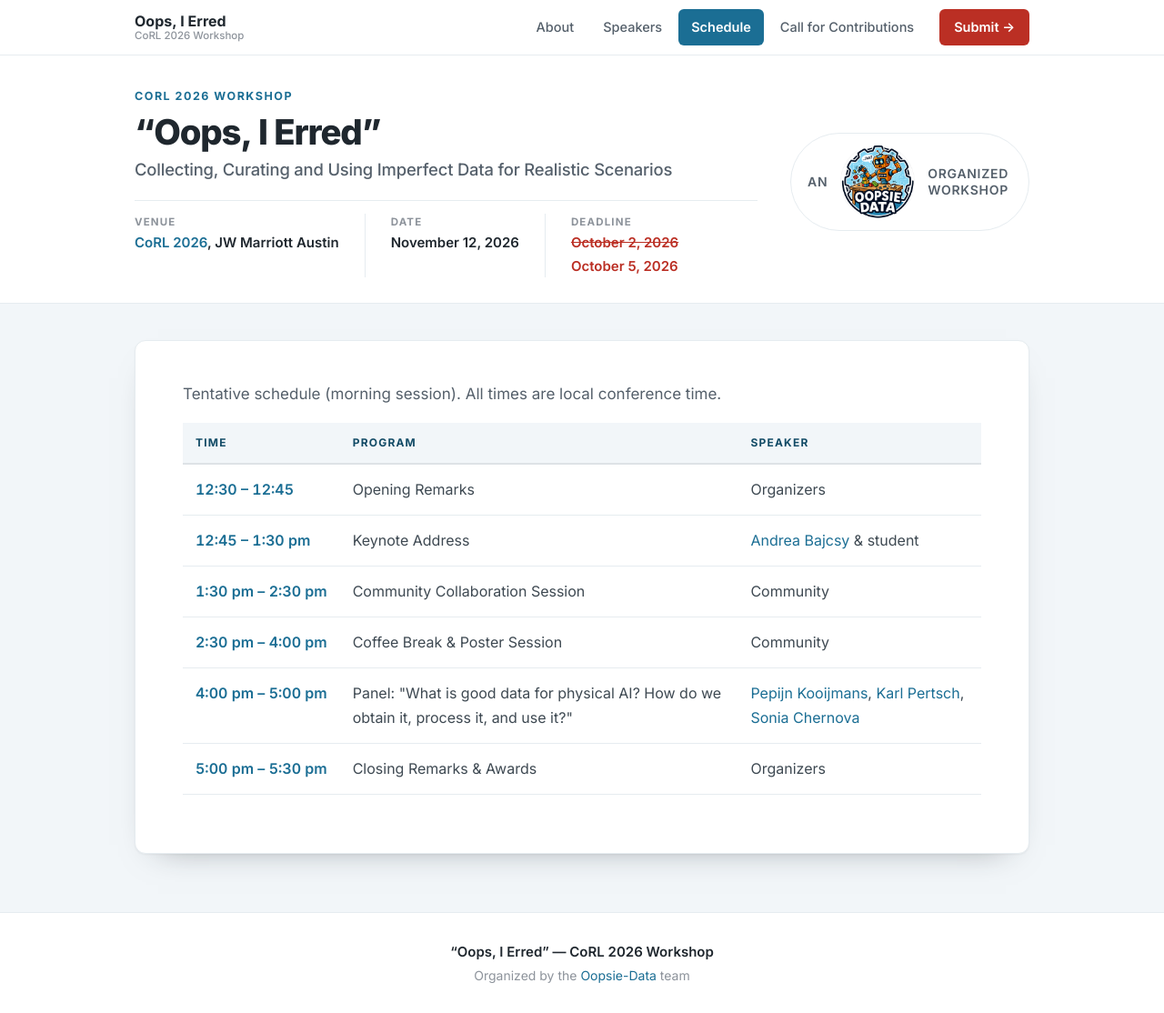
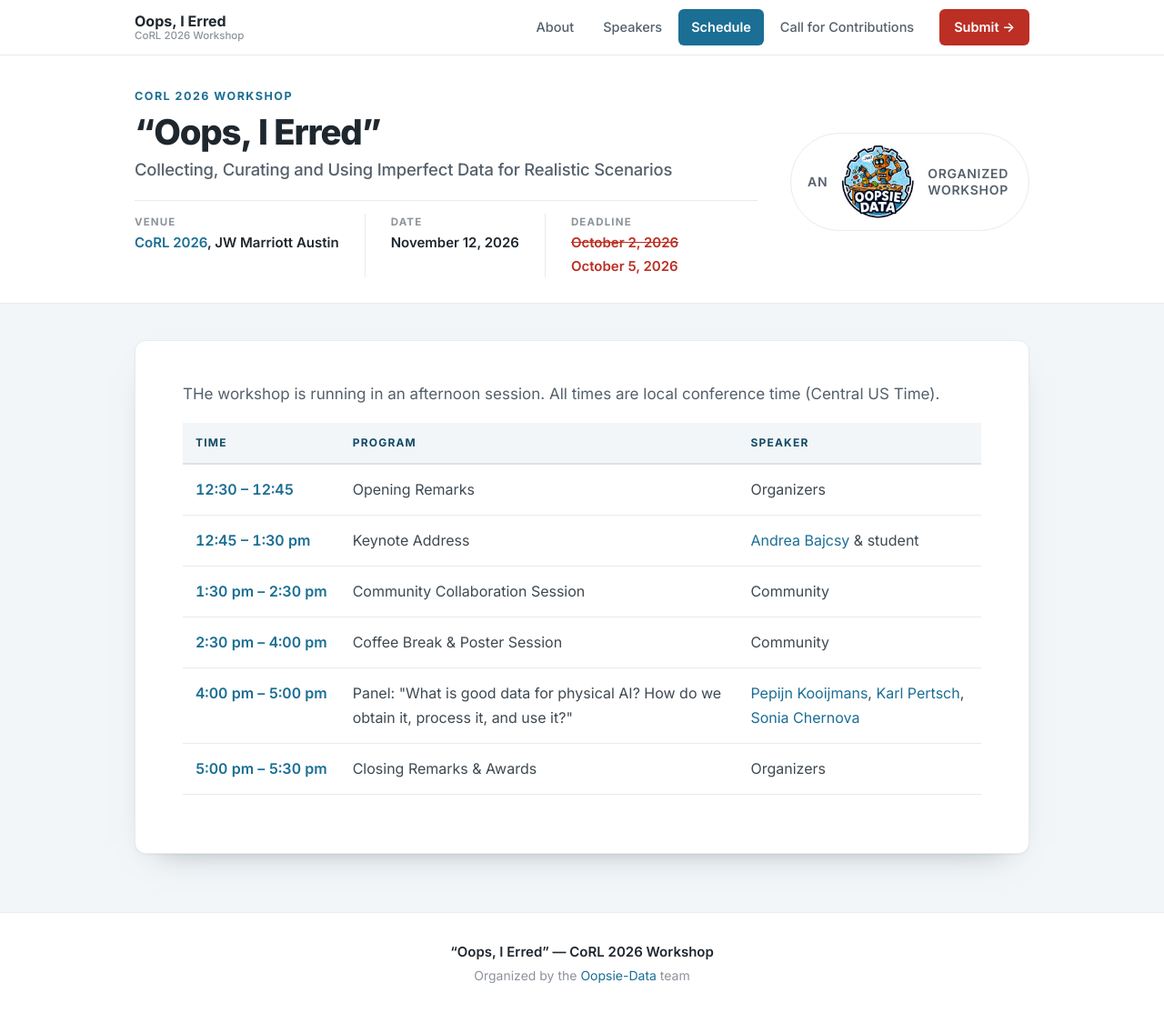
Before and after one commit to oopsie-data/workshop-webpage, a Jekyll site: the page built from schedule.html, in a window 1280 px wide and 1114 px high. Shown: the whole window at 91% size. Built offline with Jekyll 4.4.1, drawn with Linux system fonts in a browser that asks for light colours; nearby versions of some CDN libraries.

Commit message:
Don't call the schedule tentative anymore

```diff
--- a/schedule.html
+++ b/schedule.html
@@ -8,7 +8,7 @@ layout: default
 {%- assign sonia = site.data.speakers | where: "name", "Sonia Chernova" | first -%}
 
 <div class="schedule">
-  <p>Tentative schedule (morning session). All times are local conference time.</p>
+  <p>THe workshop is running in an afternoon session. All times are local conference time (Central US Time).</p>
 
   <table class="table table-striped table-condensed" id="schedule">
     <thead>
```
